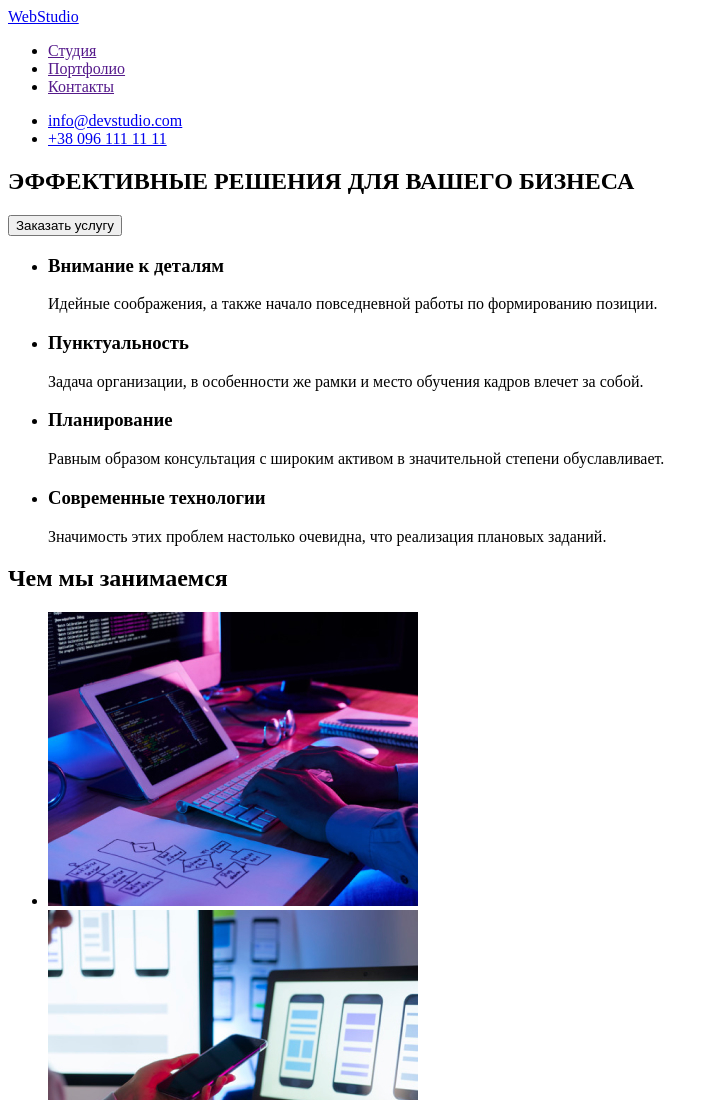
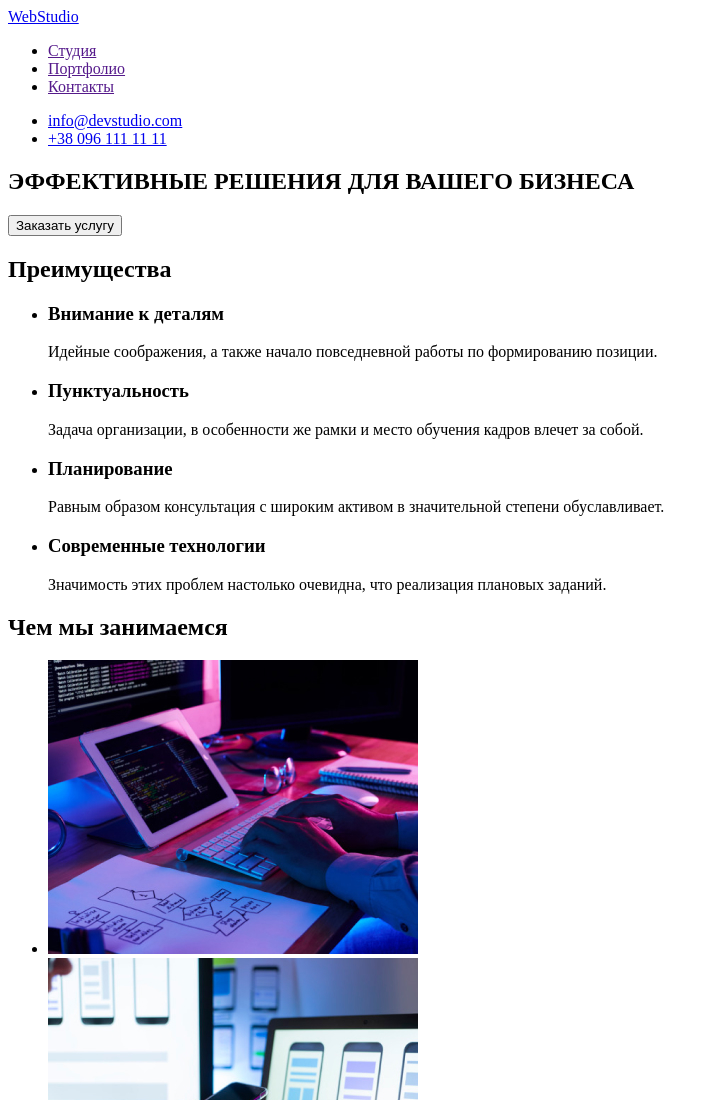
Before and after one commit to ur-Hanna/GoIT-markup-hw-01, a plain HTML site: page index.html in a window 1280 px wide. Shown: the top 1100 px of the page, without its empty margins (0-719 px from the left). Drawn offline with Linux system fonts and the light colour scheme.

Commit message:
Добавляет заголовок в секцию "Преимущества"

```diff
--- a/index.html
+++ b/index.html
@@ -39,6 +39,7 @@
       </section>
       <!-- преимущества -->
       <section>
+        <h2>Преимущества</h2>
         <ul>
           <li>
             <h3>Внимание к деталям</h3>
```
